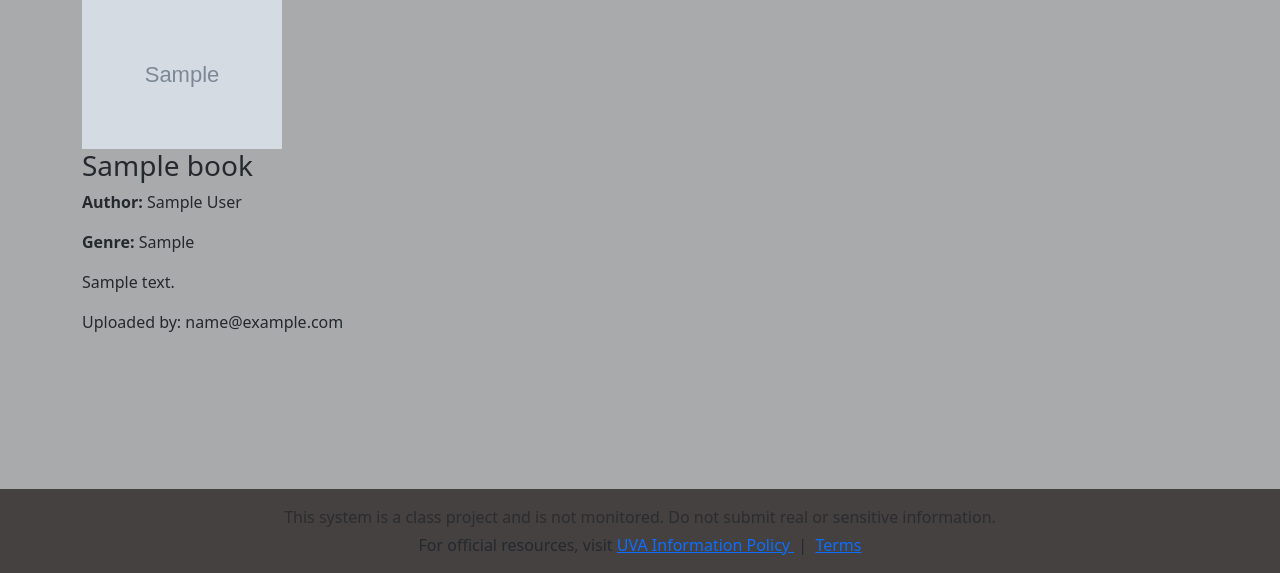
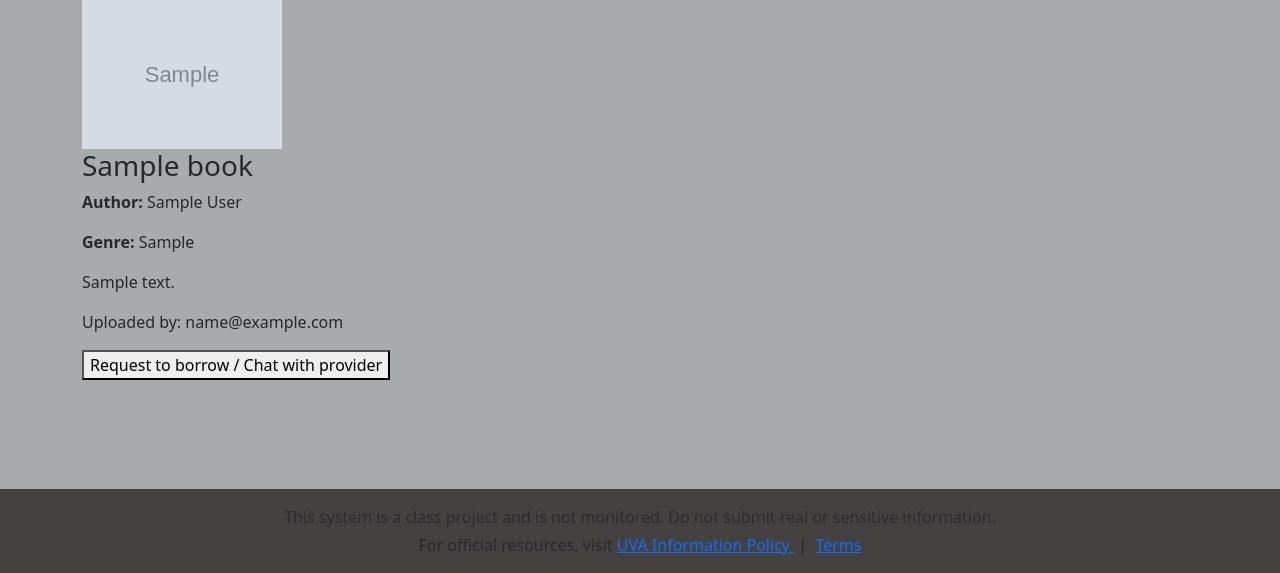
Before and after one commit to AnthonyJia/Library-Swap, a Django app: page /books/borrow/ in a window 1280 px wide. Shown: the part 227-800 px from the top of the page. Run offline with Django 4.2, Linux system fonts and the light colour scheme; a user stored in the database is signed in; tables that the repository leaves empty hold one stand-in row (values such as "Sample post"); grey boxes marked "Sample" are stand-in pictures; some libraries are stand-ins or nearby versions.

Commit message:
connected chat_view to each book:

```diff
--- a/accounts/templates/accounts/borrow.html
+++ b/accounts/templates/accounts/borrow.html
@@ -26,6 +26,11 @@
         <p><strong>Genre:</strong> {{ book.genre }}</p>
         <p>{{ book.description }}</p>
         <p>Uploaded by: {{ book.user.email }}</p>
+
+        <form method = "GET" action = "{% url 'chat:chat_view' %}">
+          <button type="submit">Request to borrow / Chat with provider</button>
+        </form>
+
       </div>
     {% empty %}
       <p>No books found.</p>
```
